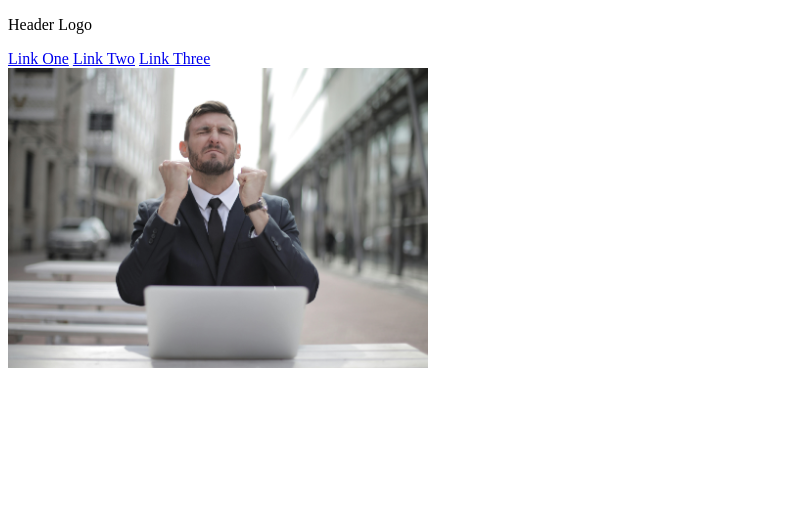
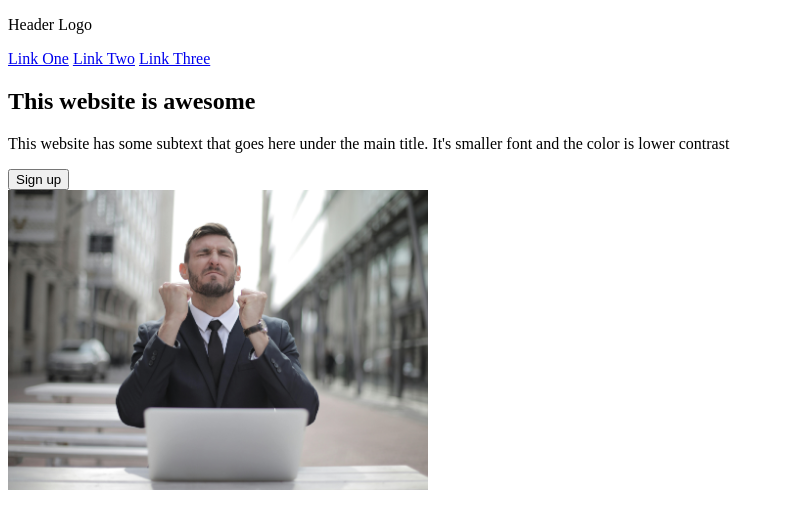
Before and after one commit to Blargh14/Odin-Project-Landing-Page, a plain HTML site: page index.html in a window 1280 px wide. Shown: the whole page, without its empty margins (0-785 px from the left). Drawn offline with Linux system fonts and the light colour scheme.

Commit message:
Add content-1 placeholder items

```diff
--- a/index.html
+++ b/index.html
@@ -22,7 +22,9 @@
 
         <div class="content-1">
             <div>
-
+                <h2 class="c1-head">This website is awesome</h2>
+                <p class="c1-paragraph">This website has some subtext that goes here under the main title. It's smaller font and the color is lower contrast</p>
+                <button class="signupbw">Sign up</button>
             </div>
             <img src="./images/pexels-olly-3778966.jpg">
         </div>
```
